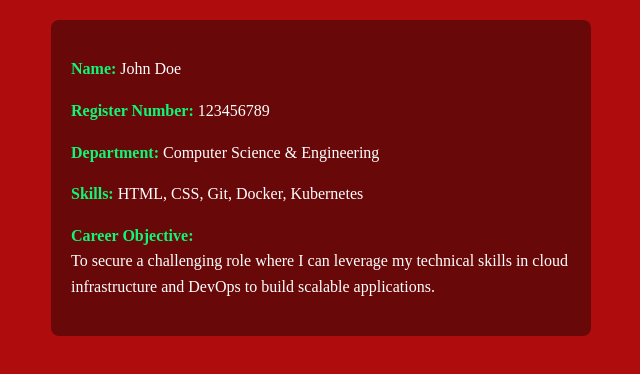
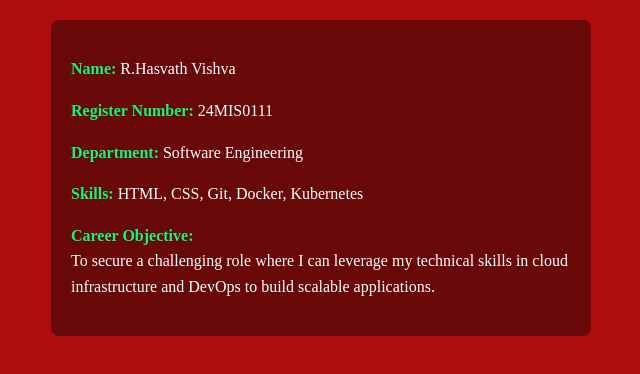
Before and after one commit to hasvathvishvar2024-jpg/web-application, a plain HTML site: page index.html in a window 1280 px wide. Shown: the part 88-462 px from the top of the page, without its empty margins (319-959 px from the left). Drawn offline with Linux system fonts and the light colour scheme.

Commit message:
Initial commit: Added profile webpage, Dockerfile, and K8s manifests

```diff
--- a/index.html
+++ b/index.html
@@ -31,9 +31,9 @@
 <body>
     <h1>Personal Profile Web Application</h1>
     <div class="profile-card">
-        <p><span class="label">Name:</span> John Doe</p>
-        <p><span class="label">Register Number:</span> 123456789</p>
-        <p><span class="label">Department:</span> Computer Science & Engineering</p>
+        <p><span class="label">Name:</span> R.Hasvath Vishva</p>
+        <p><span class="label">Register Number:</span> 24MIS0111</p>
+        <p><span class="label">Department:</span> Software Engineering</p>
         <p><span class="label">Skills:</span> HTML, CSS, Git, Docker, Kubernetes</p>
         <p><span class="label">Career Objective:</span><br>
         To secure a challenging role where I can leverage my technical skills in cloud infrastructure and DevOps to build scalable applications.</p>
```
